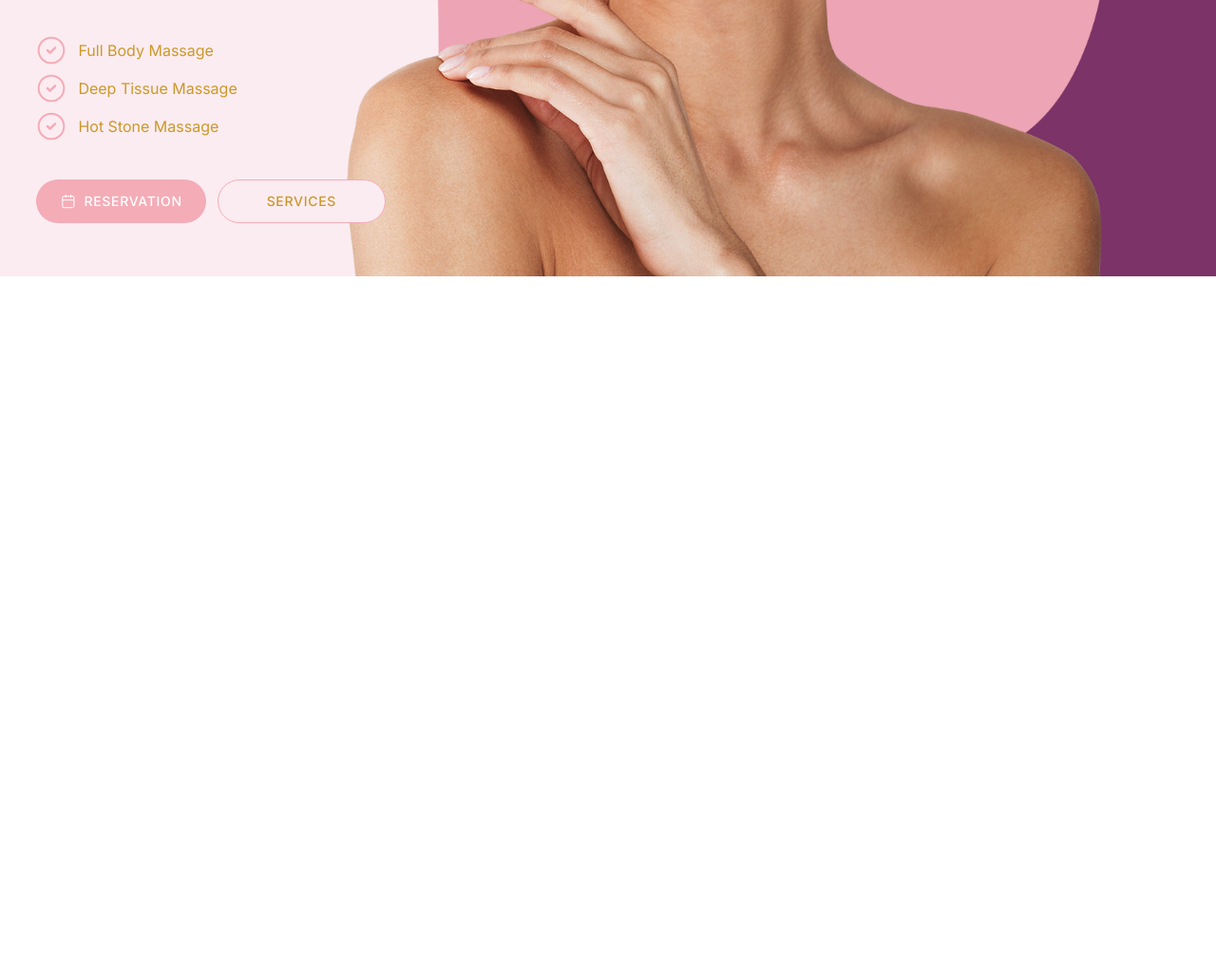
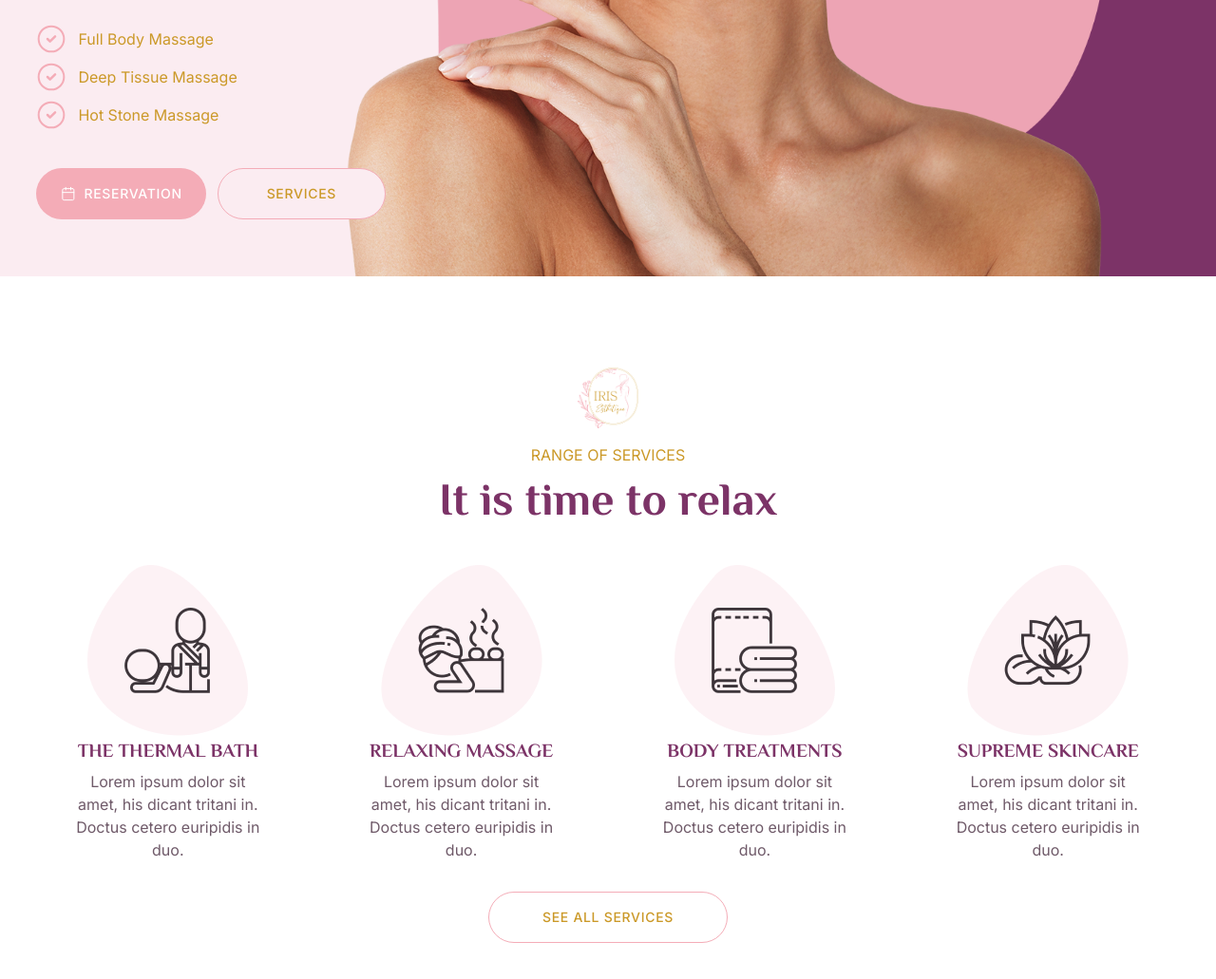
Before and after one commit to irfhan33/esthetiqueiris, a website: page src/index.html in a window 1280 px wide. Shown: the part 509-1540 px from the top of the page at 95% size. Before the commit the page ends 800 px from the top, so only its background shows below. Drawn offline with Linux system fonts and the light colour scheme.

Commit message:
add services section

```diff
--- a/src/index.html
+++ b/src/index.html
@@ -8,7 +8,7 @@
     <title>Login</title>
   </head>
   <body class="">
-    <div class="h-screen bg-pinkish-200 flex flex-col relative">
+    <section class="h-screen bg-pinkish-200 flex flex-col relative">
       <img
         src="/img/hero.png"
         alt=""
@@ -17,7 +17,7 @@
       <header class="padding z-10 relative">
         <div class="container flex items-center py-1">
           <a href="/" class="mr-8 shrink-0">
-            <img src="/img/logo.png" alt="Logo" class="w-36 h-36 shrink-0" />
+            <img src="/img/logo.png" alt="Logo" class="w-32 h-32 shrink-0" />
           </a>
           <ul class="flex uppercase text-base text-primary gap-6">
             <li class="navlink active">Home</li>
@@ -206,7 +206,7 @@
           </ul>
           <div class="flex gap-3 mt-10">
             <button
-              class="btn bg-pinkish-300 text-white group border border-transparent hover:bg-transparent hover:border-pinkish-300 hover:text-pinkish-300 transition"
+              class="btn bg-pinkish-300 text-white group border border-transparent hover:bg-pinkish-300/70 hover:border-pinkish-300 transition"
             >
               <svg
                 width="17"
@@ -214,7 +214,7 @@
                 viewBox="0 0 17 16"
                 fill="none"
                 xmlns="http://www.w3.org/2000/svg"
-                class="stroke-white group-hover:stroke-pinkish-300 transition"
+                class="stroke-white transition"
               >
                 <path
                   d="M13.5182 2.66666H4.1849C3.44852 2.66666 2.85156 3.26362 2.85156 4V13.3333C2.85156 14.0697 3.44852 14.6667 4.1849 14.6667H13.5182C14.2546 14.6667 14.8516 14.0697 14.8516 13.3333V4C14.8516 3.26362 14.2546 2.66666 13.5182 2.66666Z"
@@ -251,6 +251,63 @@
           </div>
         </div>
       </div>
-    </div>
+    </section>
+
+    <section class="padding padding-section">
+      <div class="container flex flex-col items-center">
+        <img src="/img/logo.png" alt="Logo" class="w-16 h-16" />
+        <span class="subtitle my-4">range of services</span>
+        <h2 class="title">It is time to relax</h2>
+        <div
+          class="grid grid-cols-1 md:grid-cols-2 lg:grid-cols-4 w-full mt-10 mb-8 gap-8"
+        >
+          <div class="flex flex-col items-center gap-1">
+            <img src="/img/range-service-1.png" alt="" />
+            <span class="text-xl uppercase font-bold text-primary font-messiri"
+              >The thermal bath</span
+            >
+            <p class="text-dark text-base text-center block max-w-[200px]">
+              Lorem ipsum dolor sit amet, his dicant tritani in. Doctus cetero
+              euripidis in duo.
+            </p>
+          </div>
+          <div class="flex flex-col items-center gap-1">
+            <img src="/img/range-service-2.png" alt="" />
+            <span class="text-xl uppercase font-bold text-primary font-messiri"
+              >Relaxing massage</span
+            >
+            <p class="text-dark text-base text-center block max-w-[200px]">
+              Lorem ipsum dolor sit amet, his dicant tritani in. Doctus cetero
+              euripidis in duo.
+            </p>
+          </div>
+          <div class="flex flex-col items-center gap-1">
+            <img src="/img/range-service-3.png" alt="" />
+            <span class="text-xl uppercase font-bold text-primary font-messiri"
+              >Body treatments</span
+            >
+            <p class="text-dark text-base text-center block max-w-[200px]">
+              Lorem ipsum dolor sit amet, his dicant tritani in. Doctus cetero
+              euripidis in duo.
+            </p>
+          </div>
+          <div class="flex flex-col items-center gap-1">
+            <img src="/img/range-service-4.png" alt="" />
+            <span class="text-xl uppercase font-bold text-primary font-messiri"
+              >Supreme skincare</span
+            >
+            <p class="text-dark text-base text-center block max-w-[200px]">
+              Lorem ipsum dolor sit amet, his dicant tritani in. Doctus cetero
+              euripidis in duo.
+            </p>
+          </div>
+        </div>
+        <button
+          class="btn border border-pinkish-300 text-secondary transition hover:border-transparent hover:bg-secondary/10 px-14"
+        >
+          see all services
+        </button>
+      </div>
+    </section>
   </body>
 </html>
--- a/src/input.css
+++ b/src/input.css
@@ -12,7 +12,7 @@
 }
 @layer components {
   .btn {
-    @apply px-6 py-3 cursor-pointer  font-medium text-sm tracking-wider flex items-center rounded-full gap-2 uppercase min-w-[177px] justify-center;
+    @apply px-6 py-4 cursor-pointer  font-medium text-sm tracking-wider flex items-center rounded-full gap-2 uppercase min-w-[177px] justify-center;
   }
   .navlink {
     @apply cursor-pointer hover:text-pinkish-300 transition-all whitespace-nowrap;
@@ -29,4 +29,16 @@
   .padding {
     @apply px-[3%];
   }
+
+  .padding-section {
+    @apply py-24;
+  }
+
+  .title {
+    @apply font-bold text-5xl text-primary font-messiri;
+  }
+
+  .subtitle {
+    @apply text-base text-secondary uppercase;
+  }
 }
```
Also changed, not shown: dist/output.css, img/range-service-1.png (added), img/range-service-2.png (added), img/range-service-3.png (added), img/range-service-4.png (added).
